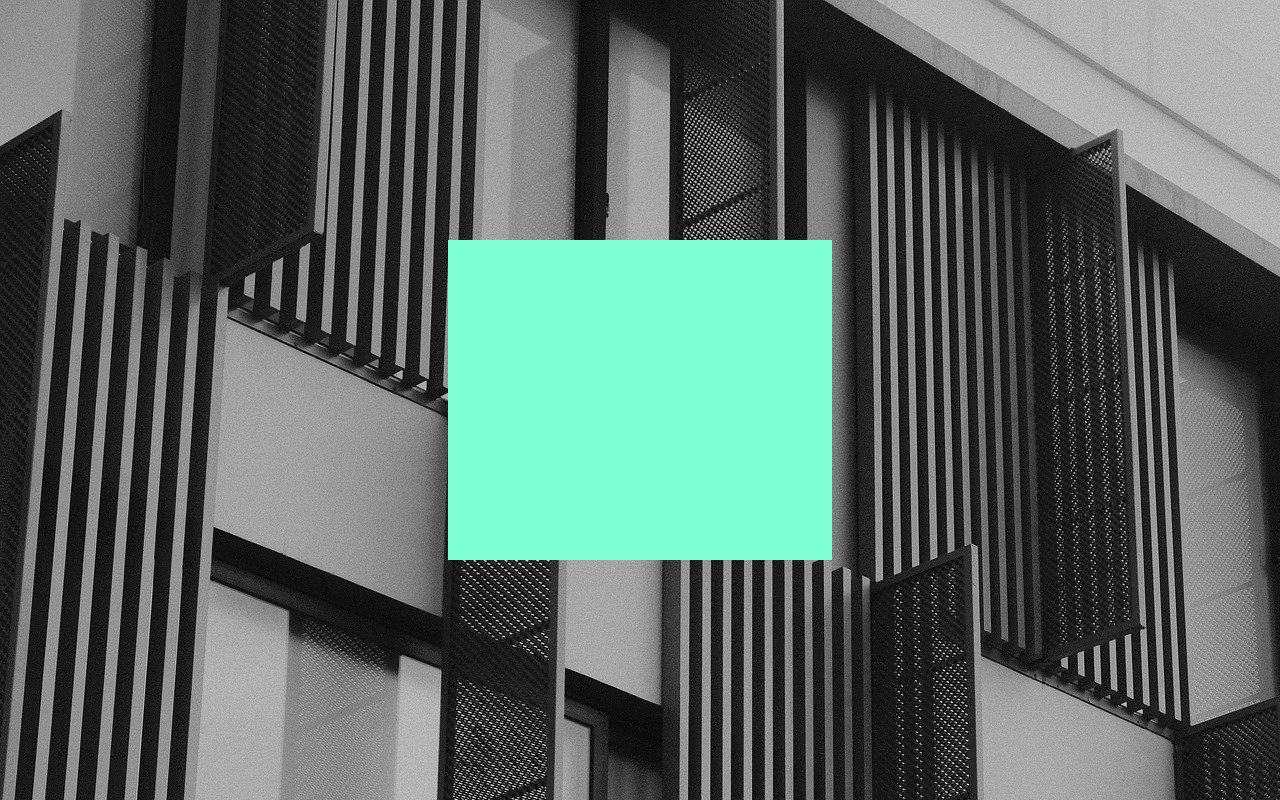
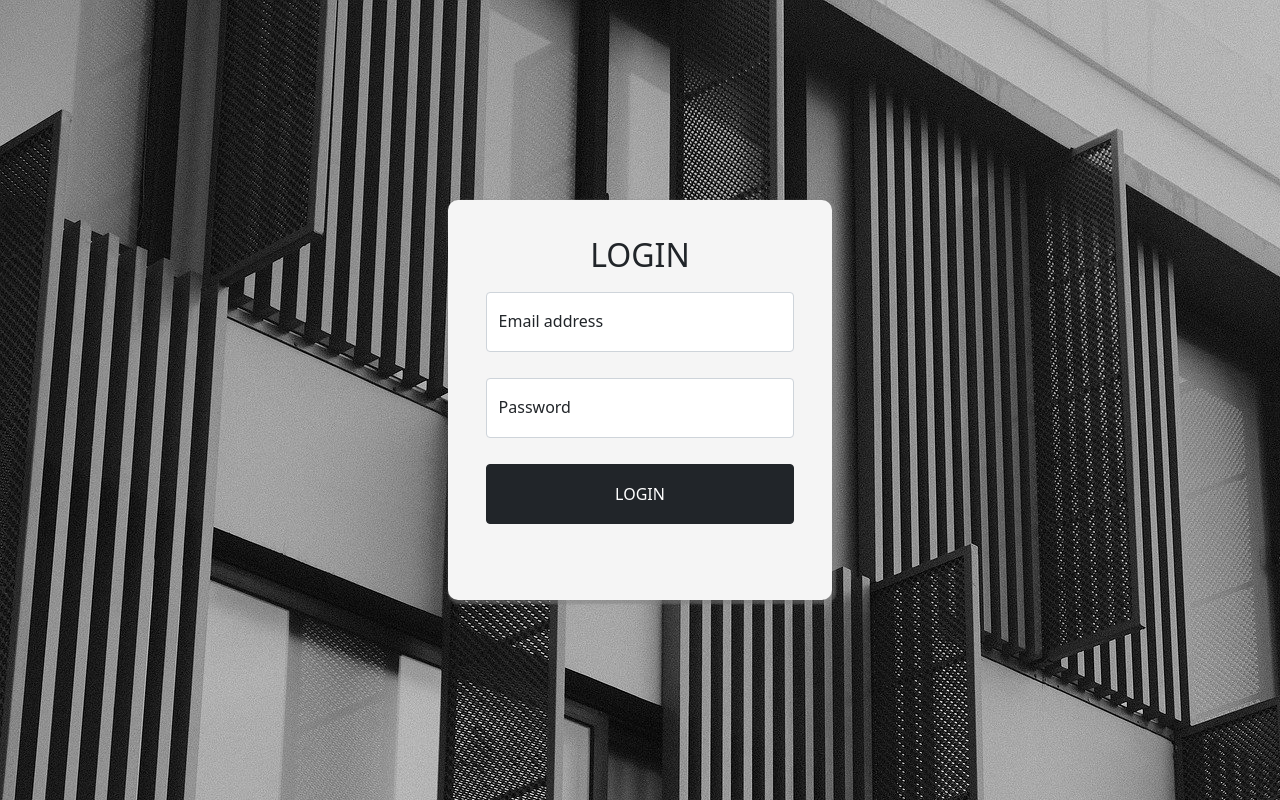
Before and after one commit to PenguinCard/app, a React app: page /login in a window 1280 px wide. Built offline with nearby package versions, Linux system fonts and the light colour scheme.

Commit message:
loginform 구현 진행2

```diff
--- a/src/components/LoginForm.tsx
+++ b/src/components/LoginForm.tsx
@@ -4,7 +4,41 @@ function LoginForm() {
     return (
         <div className="loginBackGround">
             <div className="loginFormStyle">
-
+                <div className="row" style={{ margin: "10px 0"}}>
+                    <div className="col">
+                        <h2 style={{ textAlign: "center"}}>LOGIN</h2>
+                    </div>
+                </div>
+                <div className="row" style={{ margin: "10px 0"}}>
+                    <div className="col">
+                        <div className="form-floating mb-3">
+                            <input type="email"
+                                   className="form-control"
+                                   id="floatingInput"
+                                   placeholder="name@example.com"
+                                   style={{ height: "60px"}}
+                            />
+                            <label htmlFor="floatingInput">Email address</label>
+                        </div>
+                    </div>
+                </div>
+                <div className="row" style={{ margin: "10px 0"}}>
+                    <div className="col">
+                        <div className="form-floating mb-3">
+                            <input type="password"
+                                   className="form-control"
+                                   id="floatingPassword"
+                                   placeholder="Password"
+                                   style={{ height: "60px"}}/>
+                                <label htmlFor="floatingPassword">Password</label>
+                        </div>
+                    </div>
+                </div>
+                <div className="row" style={{ margin: "10px 0"}}>
+                    <div className="col">
+                        <button type="button" className="btn btn-dark mb-3" style={{ width: "100%", height: "60px" }}>LOGIN</button>
+                    </div>
+                </div>
             </div>
         </div>
     )
--- a/src/css/App.css
+++ b/src/css/App.css
@@ -8,11 +8,14 @@
 }
 
 .loginFormStyle {
+    padding: 2%;
     vertical-align: middle;
     min-width: 300px;
-    min-height: 200px;
+    min-height: 400px;
     width: 30%;
-    height: 40%;
-    background: aquamarine;
+    height: 45%;
+    background: whitesmoke;
     z-index: 9999;
+    border-radius: 10px;
+    box-shadow: 2px 2px 2px 2px rgba(128, 128, 128, 0.5);
 }
```
